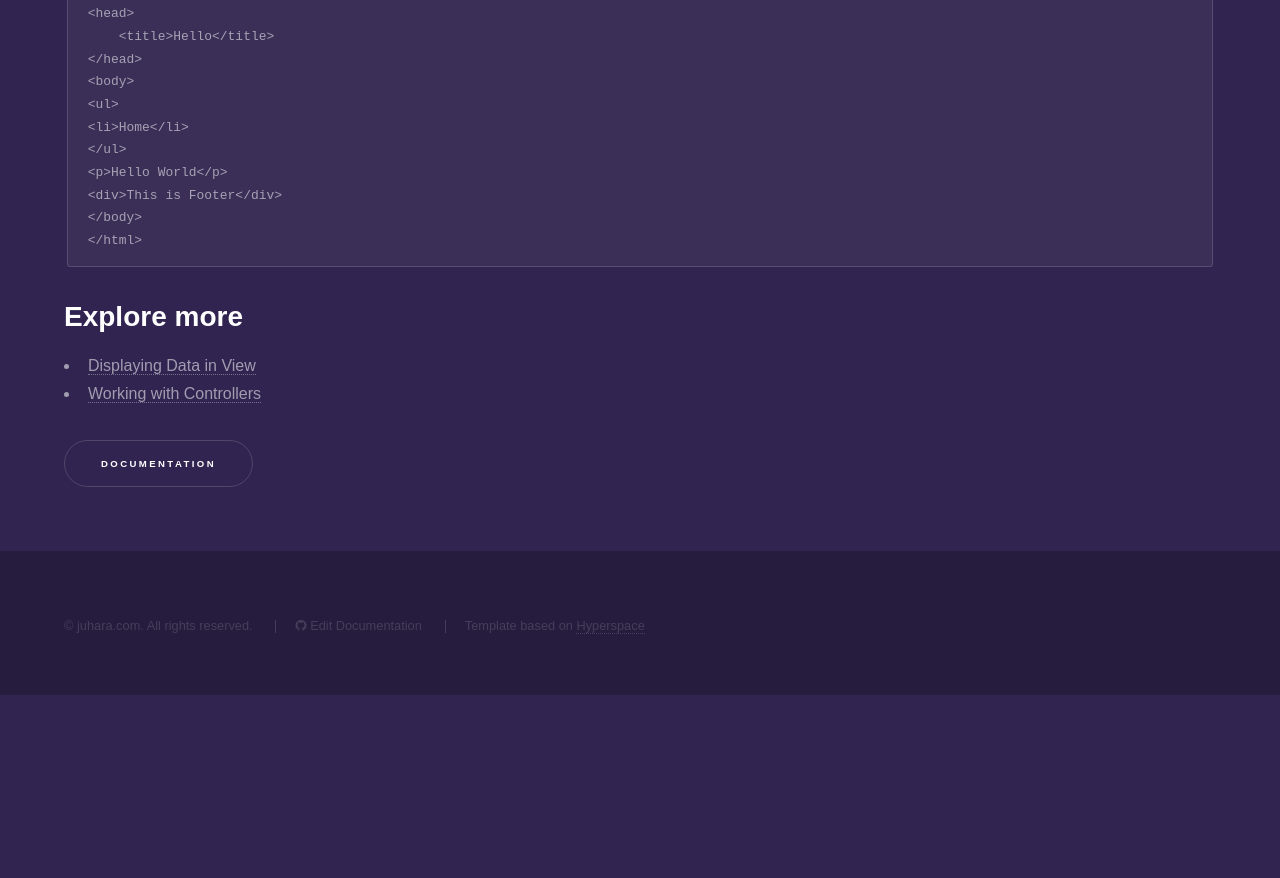
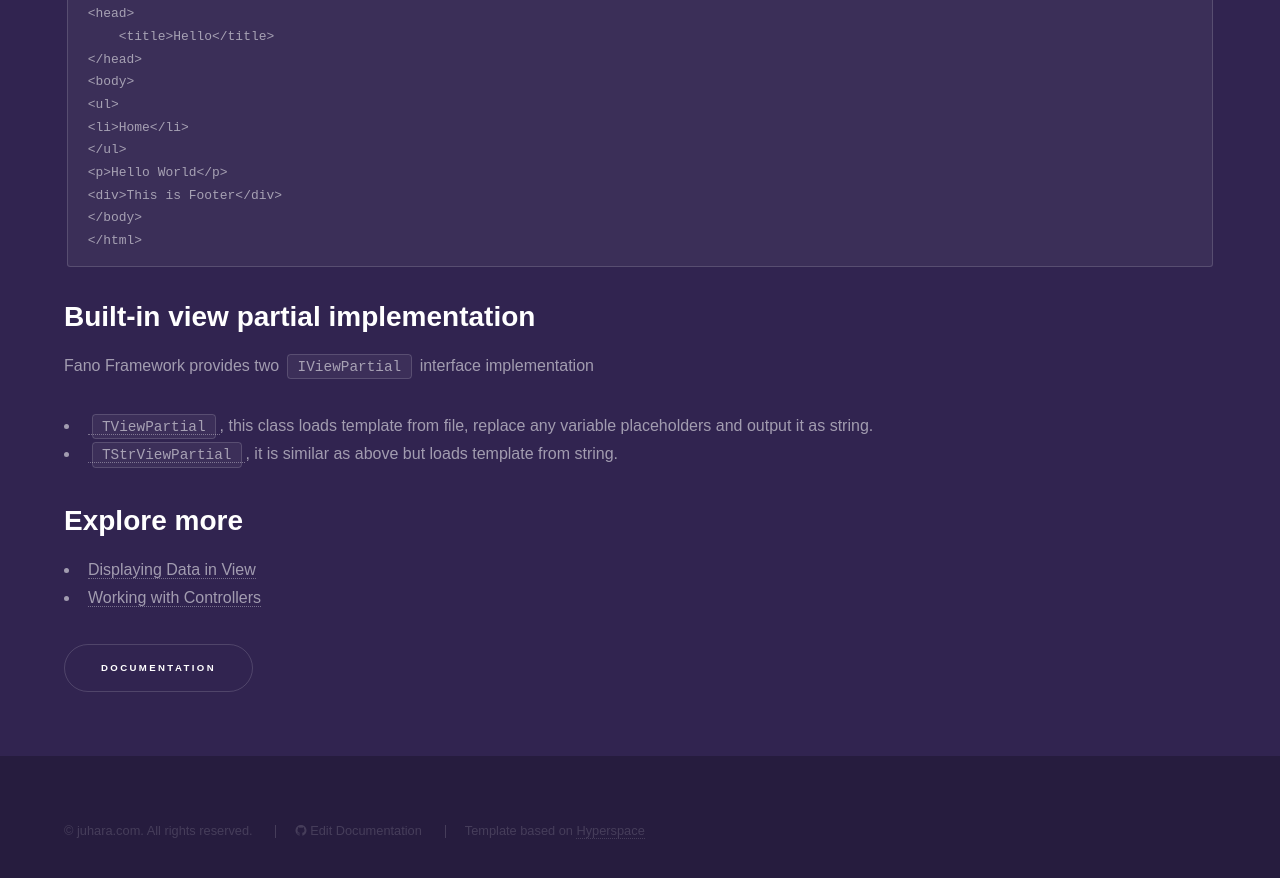
Before and after one commit to fanoframework/fanoframework.github.io, a Jekyll site: the page built from working-with-views/index.md, in a window 1280 px wide and 900 px high, scrolled down 8507 px. Shown: the top 878 px of the window. Built offline with Jekyll 4.4.1, drawn with Linux system fonts in a browser that asks for light colours; our own code applies the rules of GitHub Pages for plain Markdown files; before the commit the page ends 9202 px from its top, so only the background shows below that.

Commit message:
add content on built-in IViewPartial implementation

````diff
--- a/working-with-views/index.md
+++ b/working-with-views/index.md
@@ -369,6 +369,14 @@ It will output HTML response as follows
 </html>
 ```
 
+## Built-in view partial implementation
+
+Fano Framework provides two `IViewPartial` interface implementation
+
+- [`TViewPartial`](https://github.com/fanoframework/fano/blob/master/src/Mvc/Views/ViewPartialImpl.pas), this class loads template from file, replace any variable placeholders and output it as string.
+- [`TStrViewPartial`](https://github.com/fanoframework/fano/blob/master/src/Mvc/Views/StrViewPartialImpl.pas), it is similar as above but loads template from string.
+
+
 ## Explore more
 
 - [Displaying Data in View](/working-with-views/displaying-data-in-view)
````
